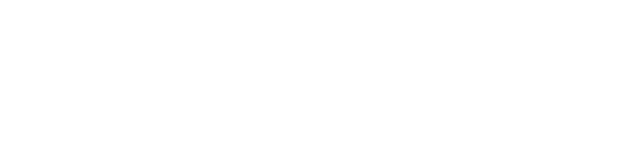
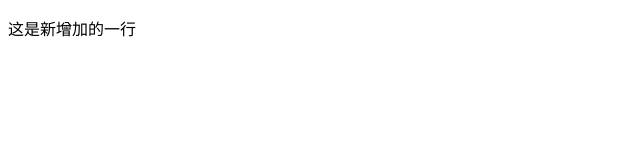
Before and after one commit to taotao1970/BigEvent, a plain HTML site: page index.html in a window 1280 px wide. Shown: the whole page, without its empty margins (0-640 px from the left). Drawn offline with Linux system fonts and the light colour scheme.

Commit message:
新增了功能

```diff
--- a/index.html
+++ b/index.html
@@ -7,6 +7,6 @@
     <title>后台主页</title>
 </head>
 <body>
-
+    <p>这是新增加的一行</p>
 </body>
 </html>
```
